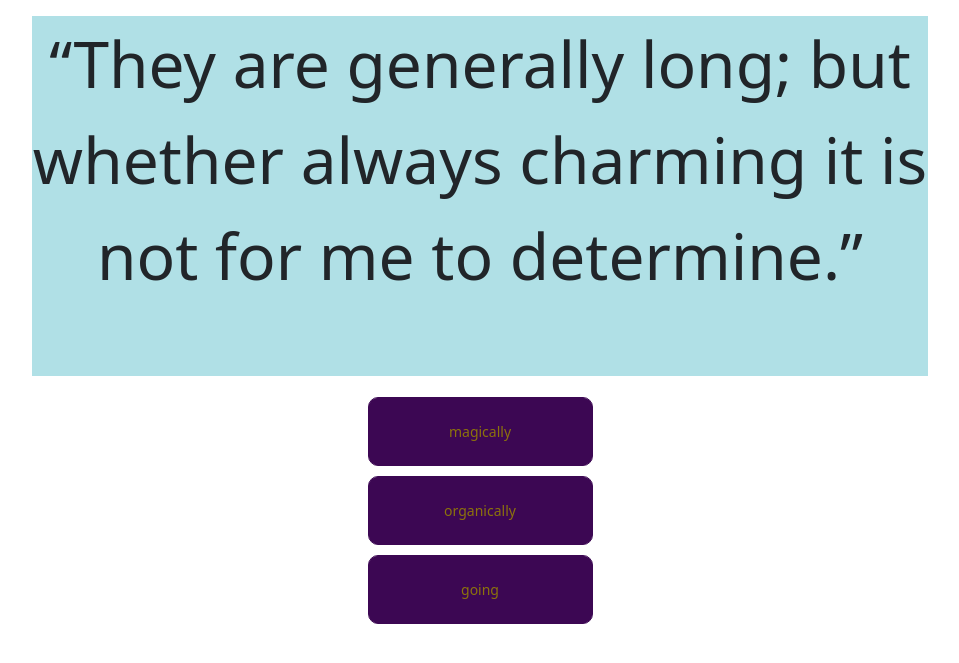
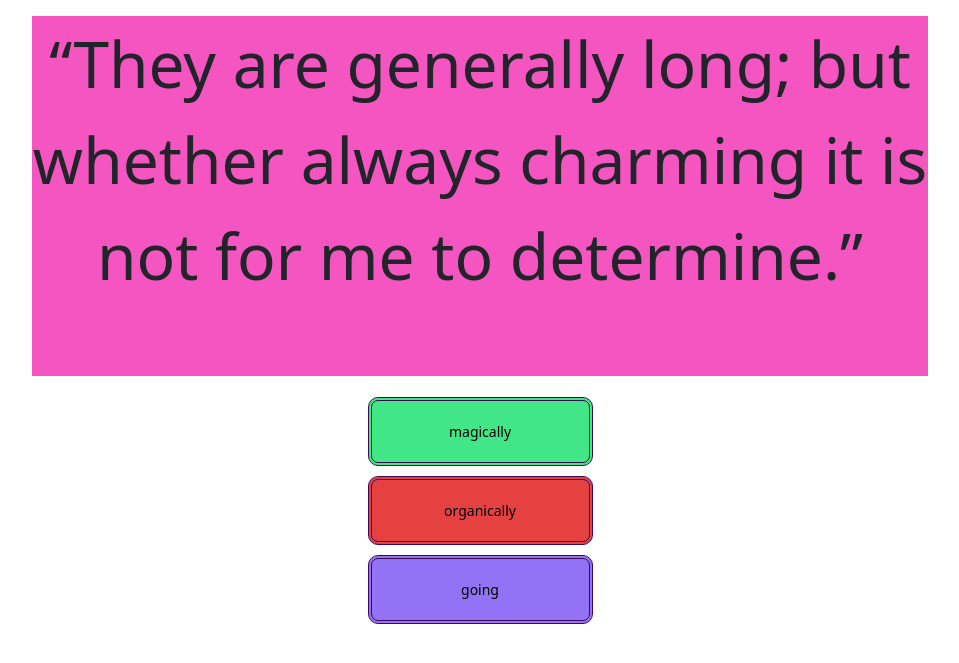
Before and after one commit to Leahie/NovaLang, a Flask app: page / in a window 1280 px wide. Shown: the part 56-719 px from the top of the page, without its empty margins (160-1119 px from the left). Run offline with Flask 3, Linux system fonts and the light colour scheme.

Commit message:
changed buttons

```diff
--- a/static/css/style.css
+++ b/static/css/style.css
@@ -3,7 +3,7 @@
 /* austen teach */
 
 h1{
-    color:blue
+    color:rgb(0, 0, 0)
 }
 
 *{
@@ -16,20 +16,49 @@ h1{
     overflow: scroll;
     height:45vh;
     /*overflow-wrap: break-word; */
-    background-color: powderblue;
+    background-color: rgb(244, 85, 193);
 }
 
 #text-corpus {
     font-size: 5vw;
 }
 
-
-a.options {
+a.option1 {
     display: inline-block;
-    background-color: #3C0753;
+    background-color: #41e686;
     border-radius: 10px;
     border: 4px double #3C0753;
-    color:#8C730C;
+    color:#000000;
+    text-align: center;
+    font-size: 14px;
+    padding: 20px;
+    width: 225px;
+    transition: all 0.5s;
+    cursor: pointer;
+    margin: 5px;
+    text-decoration: none;
+  }
+  a.option2 {
+    display: inline-block;
+    background-color: #e64141;
+    border-radius: 10px;
+    border: 4px double #3C0753;
+    color:#000000;
+    text-align: center;
+    font-size: 14px;
+    padding: 20px;
+    width: 225px;
+    transition: all 0.5s;
+    cursor: pointer;
+    margin: 5px;
+    text-decoration: none;
+  }
+  a.option3 {
+    display: inline-block;
+    background-color: #9273f6;
+    border-radius: 10px;
+    border: 4px double #3C0753;
+    color:#000000;
     text-align: center;
     font-size: 14px;
     padding: 20px;
--- a/templates/home.html
+++ b/templates/home.html
@@ -43,9 +43,9 @@
     </style>
     <div id = "answers">
       <ul class="no-bullets">
-        <li><a class = "options" href="#">{{data.modifiers[0]}}</a></li>
-        <li><a class = "options" href="#">{{data.modifiers[1]}}</a></li>
-        <li><a class = "options" href="#">{{data.modifiers[2]}}</a></li>
+        <li><a class = "option1" href="#">{{data.modifiers[0]}}</a></li>
+        <li><a class = "option2" href="#">{{data.modifiers[1]}}</a></li>
+        <li><a class = "option3" href="#">{{data.modifiers[2]}}</a></li>
       </ul>
     </div>
     <script src="/static/js/index.js"></script>
```
